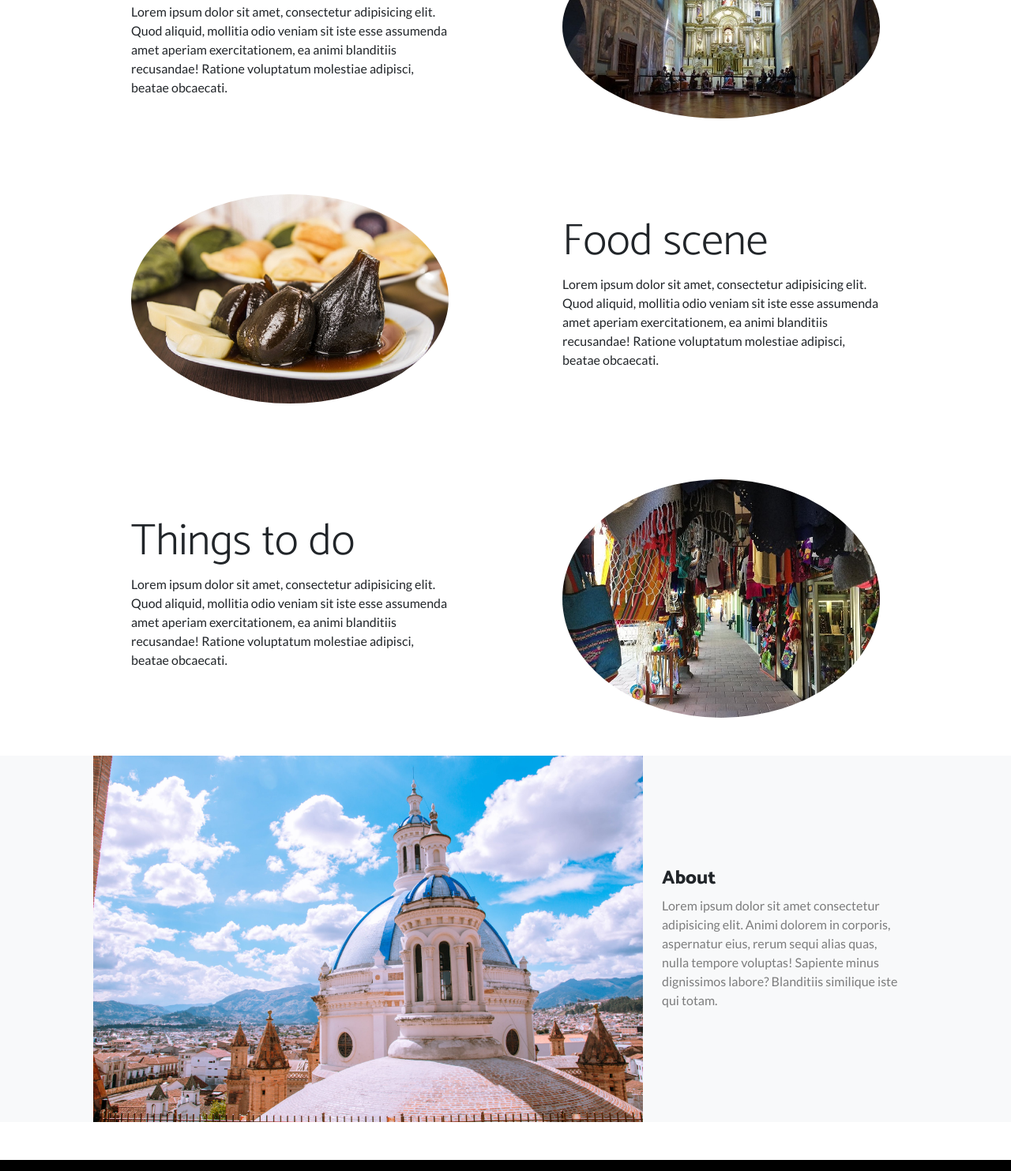
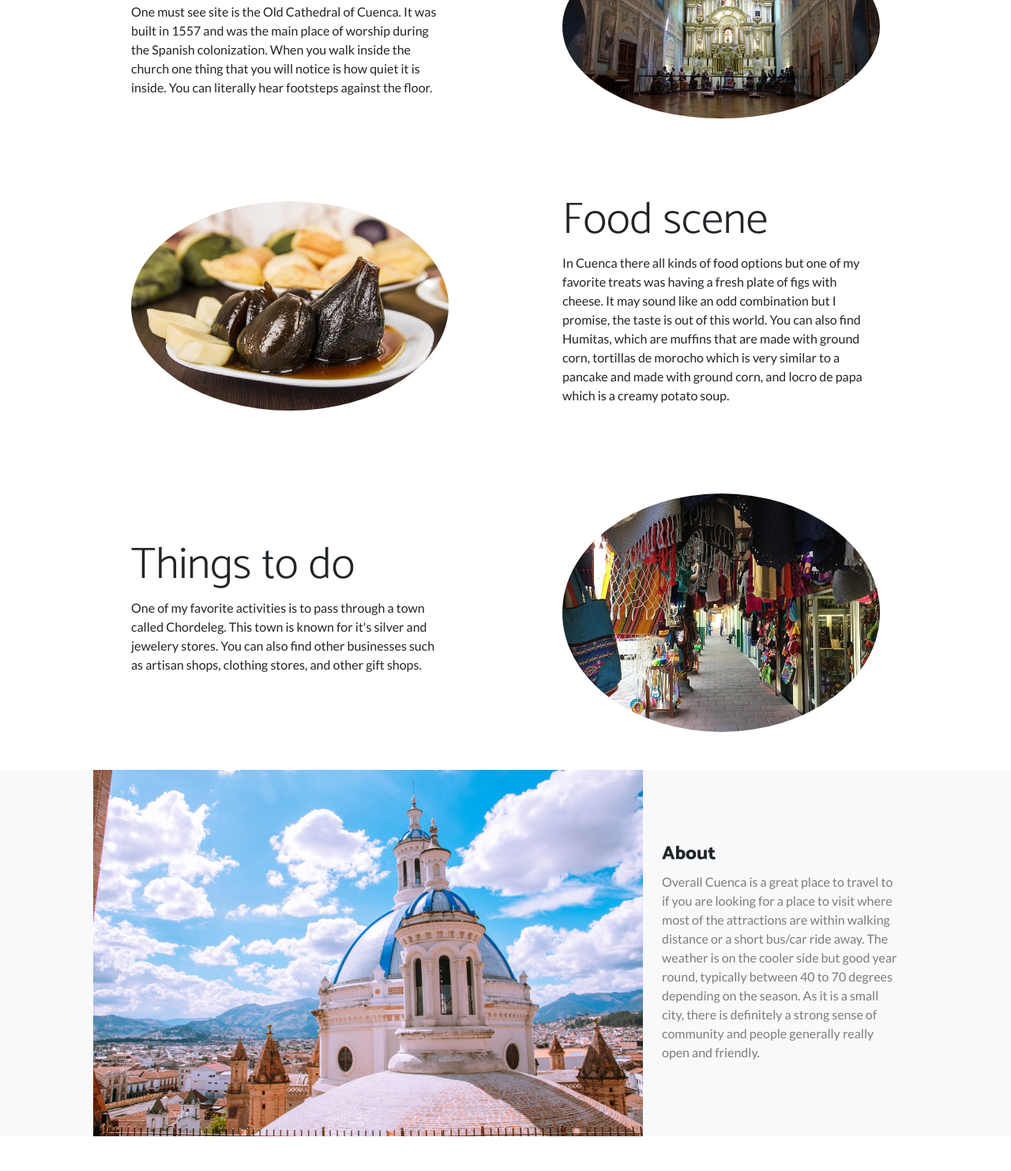
Before and after one commit to Japluas93/lab-10, a plain HTML site: page index.html in a window 1280 px wide. Shown: the part 817-2300 px from the top of the page at 79% size. Drawn offline with nearby package versions, Linux system fonts and the light colour scheme.

Commit message:
Updated story descriptions

```diff
--- a/index.html
+++ b/index.html
@@ -63,9 +63,10 @@
                 <div class="col-lg-6 order-lg-1">
                     <div class="p-5">
                         <h2 id="sites" class="display-4">Sites to see</h2>
-                        <p>Lorem ipsum dolor sit amet, consectetur adipisicing elit. Quod aliquid, mollitia odio veniam
-                            sit iste esse assumenda amet aperiam exercitationem, ea animi blanditiis recusandae! Ratione
-                            voluptatum molestiae adipisci, beatae obcaecati.</p>
+                        <p>One must see site is the Old Cathedral of Cuenca. It was built in 1557 and was the main place
+                            of worship during the Spanish colonization. When you walk inside the church one thing that
+                            you will notice is how quiet it is inside. You can literally hear footsteps against the
+                            floor.</p>
                     </div>
                 </div>
             </div>
@@ -82,9 +83,12 @@
                 <div class="col-lg-6">
                     <div class="p-5">
                         <h2 id="food" class="display-4">Food scene</h2>
-                        <p>Lorem ipsum dolor sit amet, consectetur adipisicing elit. Quod aliquid, mollitia odio veniam
-                            sit iste esse assumenda amet aperiam exercitationem, ea animi blanditiis recusandae! Ratione
-                            voluptatum molestiae adipisci, beatae obcaecati.</p>
+                        <p>In Cuenca there all kinds of food options but one of my favorite treats was having a fresh
+                            plate of figs with cheese. It may sound like an odd combination but I promise, the taste is
+                            out of
+                            this world. You can also find Humitas, which are muffins that are made with ground corn,
+                            tortillas de morocho which is very similar to a pancake and made with ground corn, and locro
+                            de papa which is a creamy potato soup.</p>
                     </div>
                 </div>
             </div>
@@ -101,9 +105,9 @@
                 <div class="col-lg-6 order-lg-1">
                     <div class="p-5">
                         <h2 id="todo" class="display-4">Things to do</h2>
-                        <p>Lorem ipsum dolor sit amet, consectetur adipisicing elit. Quod aliquid, mollitia odio veniam
-                            sit iste esse assumenda amet aperiam exercitationem, ea animi blanditiis recusandae! Ratione
-                            voluptatum molestiae adipisci, beatae obcaecati.</p>
+                        <p>One of my favorite activities is to pass through a town called Chordeleg. This town is known
+                            for it's silver and jewelery stores. You can also find other businesses such as artisan
+                            shops, clothing stores, and other gift shops. </p>
                     </div>
                 </div>
             </div>
@@ -120,9 +124,11 @@
                 <div class="col-xl-4 col-lg-5">
                     <div class="mx-4 featured-text text-left">
                         <h4>About</h4>
-                        <p class="text-black-50 mb-0">Lorem ipsum dolor sit amet consectetur adipisicing elit.
-                            Animi dolorem in corporis, aspernatur eius, rerum sequi alias quas, nulla tempore voluptas!
-                            Sapiente minus dignissimos labore? Blanditiis similique iste qui totam.</p>
+                        <p class="text-black-50 mb-0">Overall Cuenca is a great place to travel to if you are looking
+                            for a place to visit where most of the attractions are within walking distance or a short
+                            bus/car ride away. The weather is on the cooler side but good year round, typically between
+                            40 to 70 degrees depending on the season. As it is a small city, there is definitely a
+                            strong sense of community and people generally really open and friendly.</p>
                     </div>
                 </div>
             </div>
```
